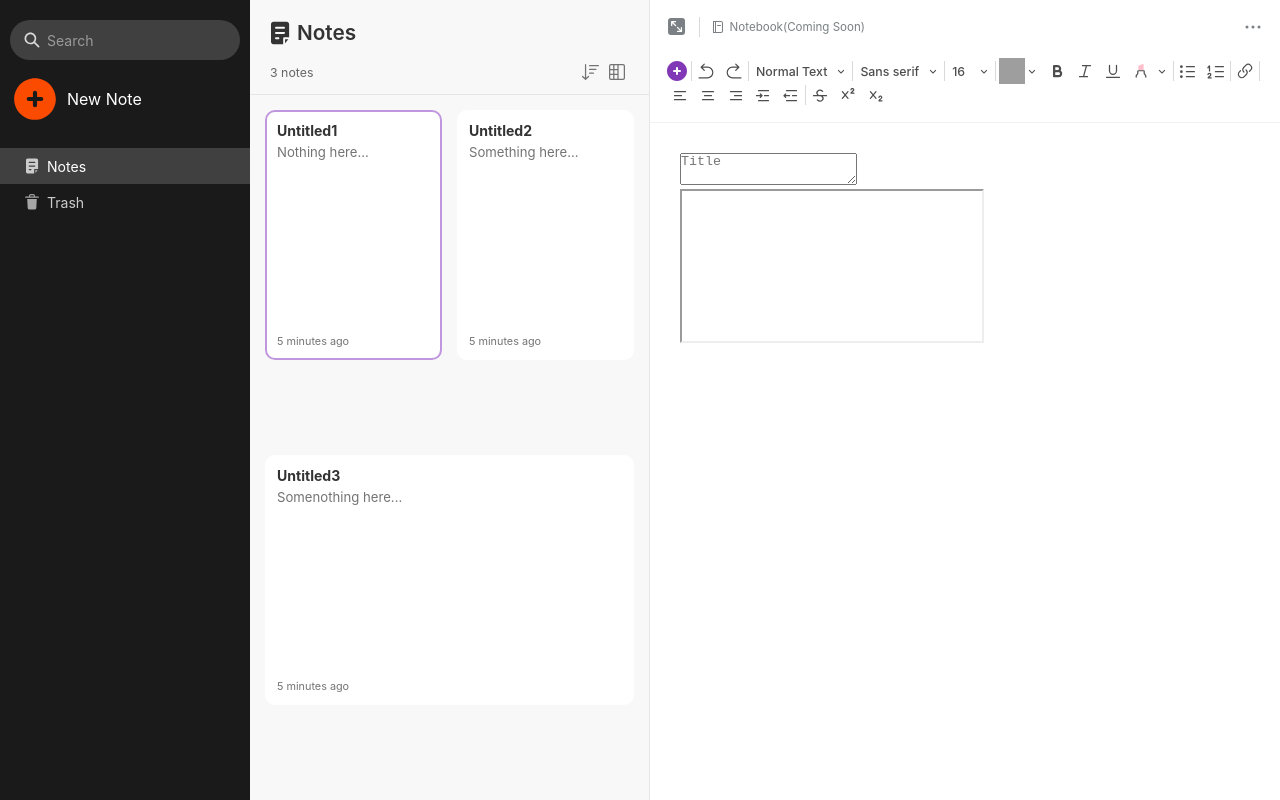
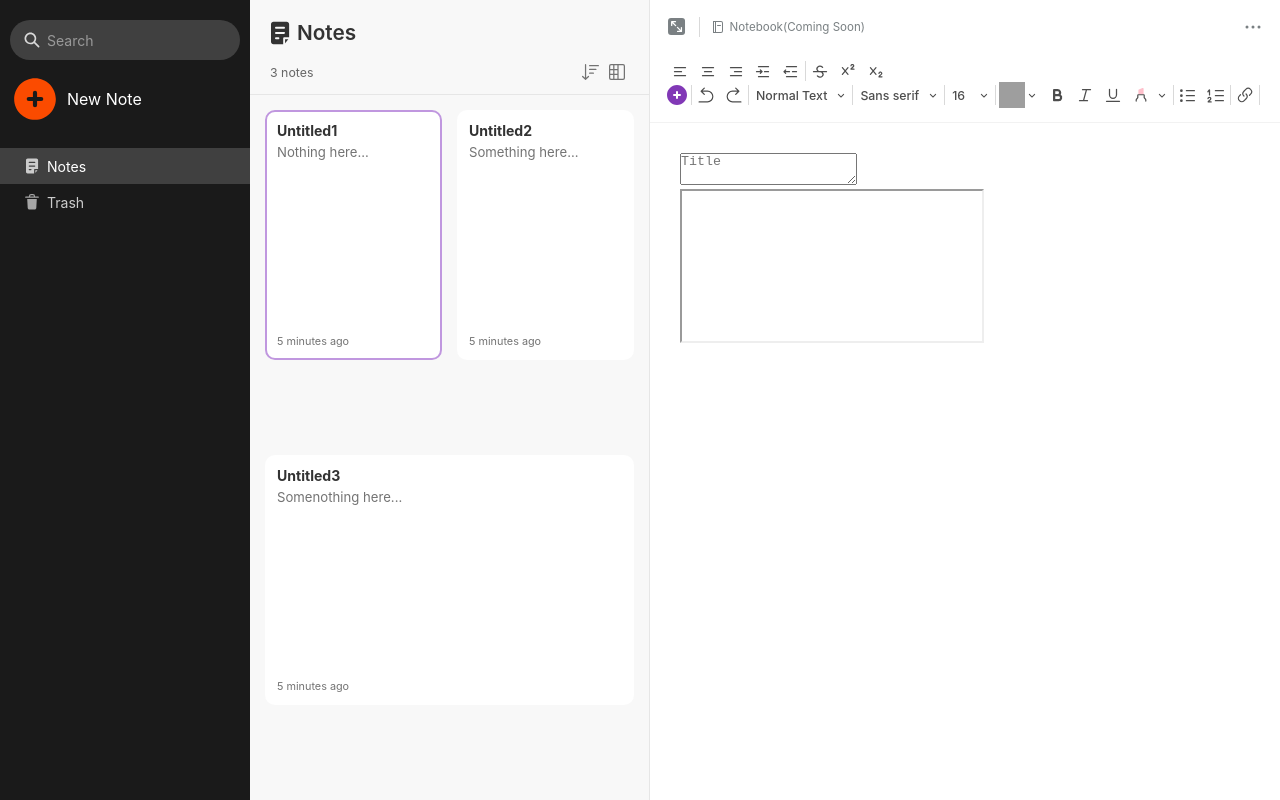
Before and after one commit to Mckenney17/Evernote-App-Clone, a React (Create React App) app: page / in a window 1280 px wide. Built offline with nearby package versions, Linux system fonts and the light colour scheme; grey boxes are pictures that could not be loaded.

Commit message:
mini change

```diff
--- a/src/components/Editor.scss
+++ b/src/components/Editor.scss
@@ -49,7 +49,7 @@
     }
 
     .tool-bar {
-        @include flex($ai: center, $fw: wrap);
+        @include flex($ai: center, $fw: wrap-reverse);
         color: gray(g6);
         position: relative;
 
```
